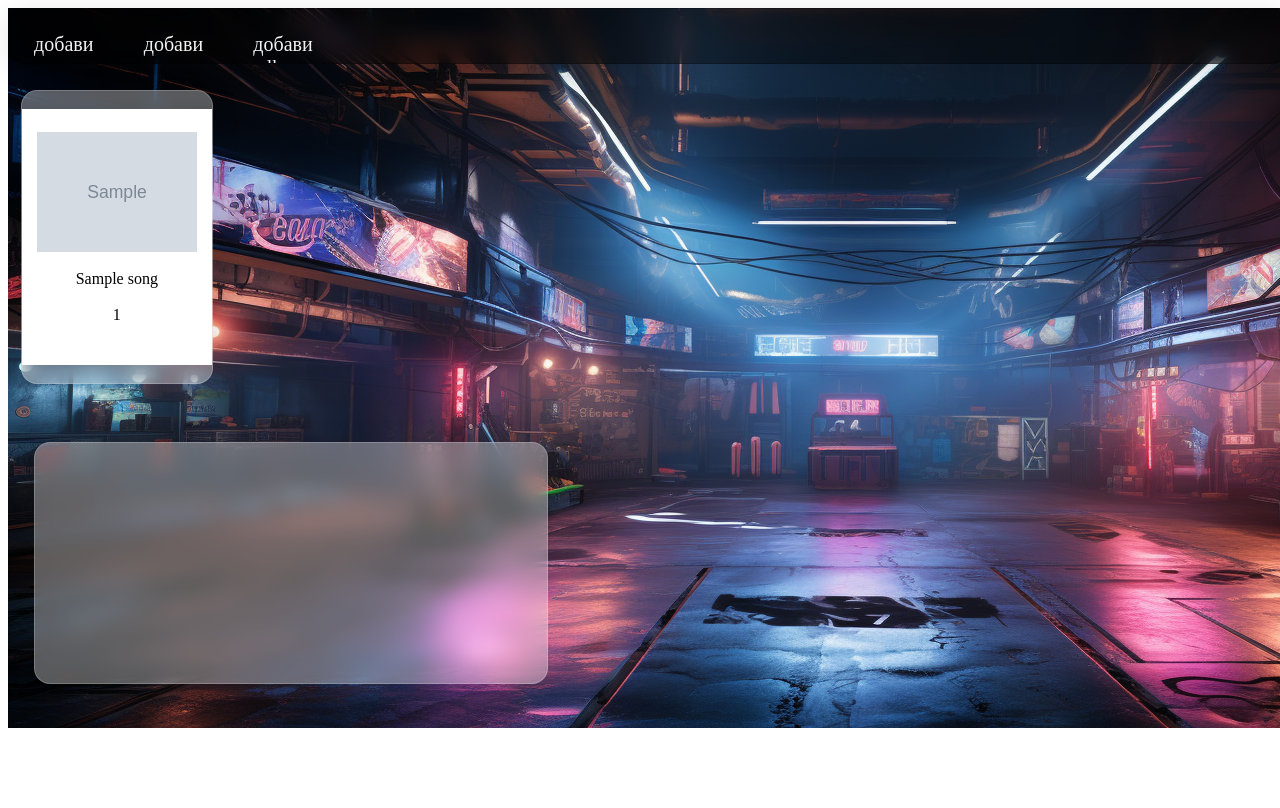
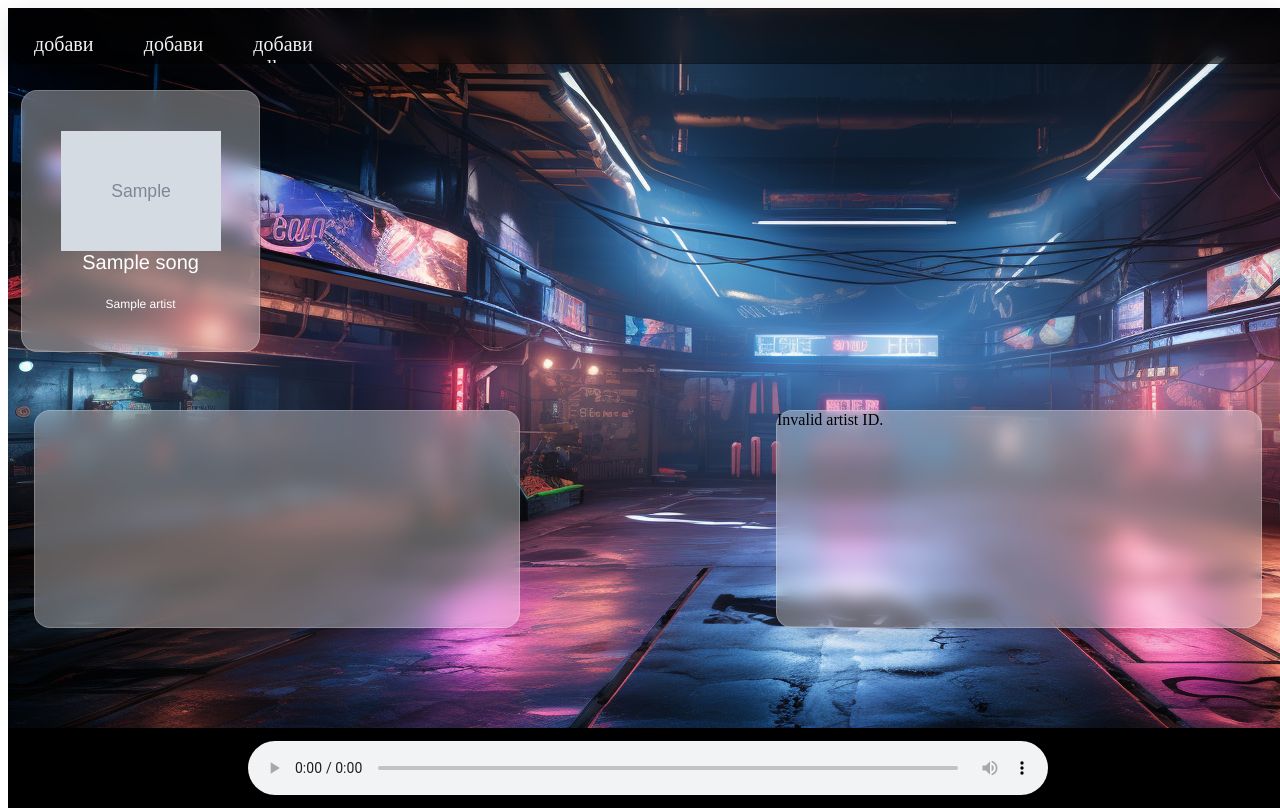
Before and after one commit to vaskata555/music, a PHP site: page / in a window 1280 px wide. Run offline with PHP 8.4, Linux system fonts and the light colour scheme; tables that the repository leaves empty or names only in its code hold one stand-in row (values such as "Sample post"); grey boxes marked "Sample" are stand-in pictures.

Commit message:
dynamicly changing player + better looks + player box field bellow

```diff
--- a/album_class.php
+++ b/album_class.php
@@ -1,4 +1,5 @@
 <?php
+require_once 'templates/dbConfig.php';
 class Album {
     private $id;
     private $artist_id;
@@ -141,7 +142,25 @@
             return null;
         }
     }
+    public function getAlbumByAlbumId($albumid) {
+        try {
+            $stmt = $this->db->prepare("SELECT * FROM album WHERE id = ?");
+            $stmt->bind_param('i', $albumid);
+            $stmt->execute();
+            $result = $stmt->get_result();
+
+            if ($result && $result->num_rows > 0) {
+                return $result->fetch_assoc(); // Return the first album
+            } else {
+                return null;
+            }
+        } catch (Exception $e) {
+            echo "Error: " . $e->getMessage();
+            return null;
+        }
+    }
 }
+
 
     $artist_id = "";
 $name = "";
--- a/get_artist_info.php
+++ b/get_artist_info.php
@@ -9,9 +9,10 @@
 
     if ($artistInfo) {
         // Display the retrieved artist information
-        echo "Artist ID: " . $artistInfo['id'] . "<br>";
+
+
+        echo "<img src=artistimg/" . $artistInfo['image'] . "></img><br>";
         echo "Name: " . $artistInfo['name'] . "<br>";
-        echo "Image String: " . $artistInfo['image'] . "<br>";
         echo "Description: " . $artistInfo['description'] . "<br><br>";
     } else {
         echo "Artist not found.";
--- a/index.php
+++ b/index.php
@@ -6,10 +6,11 @@
 <link rel="stylesheet" type="text/css" href="templates/style.css">
 </head>
 <body>
+<div class="wrap">
 <div class="background">
 <?php
 require_once("templates/header.php");
-
+require_once("album_class.php");
 require_once("artist_class.php");
 require_once("song_class.php");
 ?>
@@ -18,20 +19,20 @@
 <div class="musicrow">
 <?php
 
-    $Song = new Song($db,$artist_id,$id, $name, $image, $albumid);
+    $Song = new Song($db,$artist_id,$id, $name, $image, $albumid,$song);
     $Songs = $Song->getSong();
 
     // Display the artists
     foreach ($Songs as $Song) {
         echo "<div class='albumcell'>";
-        echo "<div class='albumcell_song' data-artist-id='{$Song['artist_id']}' data-artist-name='{$Song['name']}'>";
+        echo "<div class='songcell_song' data-songid='{$Song['id']}' data-artist-id='{$Song['artist_id']}' data-albumid='{$Song['albumid']}' data-artist-name='{$Song['name']}'>";
 
        // echo "Artist ID: " . $Song['artist_id'] . "<br>";
 
-        echo "<img class='songimage' src=songimg/" . $Song['image'] . "></img><br>";
+        echo "<img class='songimage' src=songimg/" . $Song['image'] . "></img>";
         echo "<div class='textsongs'>";
         echo "<p class='songname'>" . $Song['name'] . "</p><br>";
-         echo "<p class='songartist'>" . $Song['artist_id'] . "</p><br>";
+         echo "<p class='songartist'>" . $Song['artistname'] . "</p>";
        // echo "Album: " . $Song['albumid'] . "<br><br>";
        echo "</div>";
         echo "</div>";
@@ -57,7 +58,7 @@
     if ($artistInfo !== null) {
         echo "Artist ID: " . $artistInfo['id'] . "<br>";
         echo "Name: " . $artistInfo['name'] . "<br>";
-        echo "Image String: " . $artistInfo['image'] . "<br>";
+        echo "<img src=" . $artistInfo['image'] . "></img><br>";
         echo "Description: " . $artistInfo['description'] . "<br><br>";
     } else {
         echo "Artist not found.";
@@ -65,6 +66,43 @@
     }
 ?>
 </div>
+<div class="albumrow">
+<?php
+ if (isset($_GET['albumid'])) {
+  $albumid = $_GET['albumid'];
+  $Albums = new Album($db, null, null, null, null);
+  $AlbumInfo = $Albums->getAlbumByAlbumId($albumid);
+
+  if ($AlbumInfo) {
+      // Display the retrieved artist information
+      echo "Artist ID: " . $AlbumInfo['id'] . "<br>";
+      echo "Name: " . $AlbumInfo['artist_id'] . "<br>";
+      echo "Image String: " . $AlbumInfo['name'] . "<br>";
+      echo "artist: " . $AlbumInfo['image'] . "<br><br>";
+  } else {
+      echo "Artist not found.";
+  }
+} else {
+  echo "Invalid artist ID.";
+}
+?>
+</div>
+</div>
+</div>
+<div class="playerback">
+<?php
+if (isset($_GET['songid'])) {
+  $songid = $_GET['songid'];
+  $Song = new Song($db, null, null, null, null, null, null);
+  $Songinfo = $Song->getSongById($songid);
+}
+?>
+<audio controls id="myAudio" preload="metadata" style=" width:800px;">
+	<source id="audioSource" src="<?php echo isset($Songinfo['song']) ? $Songinfo['song'] : ''; ?>" type="audio/mpeg">
+
+	Your browser does not support the audio element.
+</audio>
+
 </div>
 </div>
 </body>
@@ -76,7 +114,7 @@
 <script>
 $(document).ready(function() {
   // Listen for click event on song div elements with class 'song'
-  $('.albumcell_song').on('click', function() {
+  $('.songcell_song').on('click', function() {
     var artist_id = $(this).data('artist-id');
 
     // Make an AJAX request to get the artist information
@@ -95,3 +133,57 @@
   });
 });
 </script>
+<script>
+$(document).ready(function() {
+  // Listen for click event on song div elements with class 'song'
+  $('.songcell_song').on('click', function() {
+    var albumid = $(this).data('albumid');
+
+    // Make an AJAX request to get the artist information
+    $.ajax({
+      url: 'get_album_info.php', // Replace 'get_artist_info.php' with the actual file name that will handle the AJAX request
+      method: 'GET',
+      data: { albumid: albumid },
+      success: function(response) {
+        // Update the artistrow div with the retrieved artist information
+        $('.albumrow').html(response);
+      },
+      error: function() {
+        console.log('Error occurred while retrieving artist information.');
+      }
+    });
+  });
+});
+</script>
+<script>
+  // jQuery script to handle the Ajax request and change audio source
+  $(document).ready(function() {
+    $('.songcell_song').on('click', function() {
+
+
+        var songid = $(this).data('songid');
+
+        $.ajax({
+        url: 'get_new_audio.php',
+        type: 'GET',
+        data: { songid: songid },
+        dataType: 'text',
+        success: function(audioSource) {
+          // Update the audio source dynamically
+          $('#audioSource').attr('src', audioSource);
+          var audioPlayer = $('#myAudio')[0]; // Get the DOM element
+        if (!audioPlayer.paused) {
+          audioPlayer.pause();
+        }
+
+        // Set the currentTime to 0 to reset the player without autoplaying
+        audioPlayer.currentTime = 0
+        $('#myAudio').get(0).load();
+        },
+        error: function(xhr, status, error) {
+          console.error(error);
+            }
+        });
+    });
+});
+</script>
--- a/song_class.php
+++ b/song_class.php
@@ -1,12 +1,14 @@
 
 
 <?php
+require_once 'templates/dbConfig.php';
 class Song {
     private $id;
     private $artist_id;
     private $name;
     private $image;
     private $albumid;
+    private $song;
 
     private $db;
     public function getartist_id() {
@@ -18,8 +20,14 @@
     public function getName() {
         return $this->name;
     }
+    public function getsongs() {
+        return $this->song;
+    }
     public function setartist_id($artist_id) {
         $this->artist_id = $artist_id;
+    }
+    public function setsongs($song) {
+        $this->song = $song;
     }
     public function setName($artist_id) {
         $this->name = $artist_id;
@@ -45,27 +53,28 @@
         $this->albumid = $albumid;
     }
 
-    public function __construct($db,$id,$artist_id,$name, $image, $albumid) {
+    public function __construct($db,$id,$artist_id,$name, $image, $albumid,$song) {
         $this->db = $db;
         $this->artist_id = $artist_id;
         $this->id = $id;
         $this->name = $name;
         $this->image = $image;
         $this->albumid = $albumid;
+        $this->song = $song;
     }
 
 
-    public function save($artist_id, $name, $image, $albumid) {
+    public function save($artist_id, $name, $image, $albumid,$song) {
         global $db;
 
         try {
-            $stmt = $db->prepare("INSERT INTO song (artist_id, name, image, albumid) VALUES (?, ?, ?, ?)");
+            $stmt = $db->prepare("INSERT INTO song (artist_id, name, image, albumid, song) VALUES (?, ?, ?, ?, ?)");
             if (!$stmt) {
                 throw new Exception("Failed to prepare the SQL statement");
             }
 
             // Bind the variables to the prepared statement
-            $stmt->bind_param('isss', $artist_id, $name, $image, $albumid);
+            $stmt->bind_param('issss', $artist_id, $name, $image, $albumid, $song);
             if ($stmt->execute()) {
                 echo "Data inserted successfully!";
             } else {
@@ -81,8 +90,8 @@
     public function update() {
         global $db;
 
-        $stmt = $db->prepare("UPDATE song SET artist_id = ?, name = ?, image = ?, albumid = ? WHERE id = ?");
-        $stmt->bind_param('isssi', $this->artist_id, $this->name, $this->image, $this->albumid, $this->id);
+        $stmt = $db->prepare("UPDATE song SET artist_id = ?, name = ?, image = ?, albumid = ?, song =? WHERE id = ?");
+        $stmt->bind_param('isssi', $this->artist_id, $this->name, $this->image, $this->albumid, $this->id, $this->song);
         $stmt->execute();
     }
 
@@ -100,7 +109,9 @@
 public function getSong() {
     $songs = array();
 
-    $sql = "SELECT * FROM song";
+    $sql = "SELECT s.id,s.name,s.artist_id,s.image,s.albumid,s.song, a.name as artistname
+        FROM song s
+        INNER JOIN artist a ON s.artist_id = a.id";
     $result = $this->db->query($sql);
 
     if ($result && $result->num_rows > 0) {
@@ -112,12 +123,41 @@
 
     return $songs;
 }
+public function getSongById($id)
+{
+    try {
+        // Implement the logic to fetch the song information based on the provided 'id'
+        $sql = "SELECT * FROM song WHERE id = ?";
+        $stmt = $this->db->prepare($sql);
+
+        if (!$stmt) {
+            throw new Exception("Error in preparing the SQL query: " . $this->db->error);
+        }
+
+        $stmt->bind_param('i', $id); // Assuming 'id' is an integer, adjust the type accordingly if it's different
+
+        if ($stmt->execute()) {
+            $result = $stmt->get_result();
+            if ($result && $result->num_rows > 0) {
+                $song = $result->fetch_assoc();
+                $stmt->close();
+                return $song;
+            }
+        }
+        return null;
+    } catch (Exception $e) {
+        echo "Error: " . $e->getMessage();
+        return null;
+    }
+}
+
 }
 $artist_id = "";
 $name = "";
 $image = "";
 $albumid = "";
 $id = "";
-$Song = new Song($db,$artist_id,$id,$name, $image, $albumid);
+$song = "";
+$Song = new Song($db,$artist_id,$id,$name, $image, $albumid,$song);
 
     ?>
--- a/templates/style.css
+++ b/templates/style.css
@@ -1,14 +1,14 @@
 .background{
-    position:absolute;
+    position:relative;
     background-image: url('../images/cyber.png');
     background-repeat: no-repeat;
 
     width:100%;
-   height:100%;
+   height:90%;
 
 
 }
-.albumcell_song{
+.songcell_song{
     position: relative;
     display:flex;
     flex-direction: column;
@@ -20,13 +20,15 @@
 
     align-items: center;
     justify-content: center;
-    background: #fff;
+    color:white;
+    font-size: 20px;
+   font-family: HELVETICA;
 
 }
 .gridmaker{
     display: grid;
-  grid-template-columns: 10% 80% 10%;
-  width: 100%;
+  grid-template-columns: 10% 70% 10%;
+  width: 90%;
   height: 40%;
   margin-bottom: 2rem;
   grid-column-start: 2;
@@ -64,12 +66,26 @@
 border: 1px solid rgba(255, 255, 255, 0.2);
 }
 .artistrow{
-    width:100%;
+
     height:100%;
     grid-column-start: 1;
     margin-left:5%;
     grid-row-start: 1;
     margin-top:2vw;
+background: rgba(255, 255, 255, 0.34);
+border-radius: 16px;
+box-shadow: 0 4px 30px rgba(0, 0, 0, 0.1);
+backdrop-filter: blur(9.1px);
+-webkit-backdrop-filter: blur(9.1px);
+border: 1px solid rgba(255, 255, 255, 0.2);
+}
+.albumrow{
+
+  height:100%;
+  grid-column-start: 3;
+  margin-right:5%;
+  grid-row-start: 1;
+  margin-top:2vw;
 background: rgba(255, 255, 255, 0.34);
 border-radius: 16px;
 box-shadow: 0 4px 30px rgba(0, 0, 0, 0.1);
@@ -118,9 +134,30 @@
 justify-content: center;
 align-items: center;
   }
+  p.songname{
+    font-size:20px;
+  }
+  p.songartist{
+    font-size:12px;
+  }
   .textsongs{
     display:flex;
     flex-direction: column;
     justify-content: center;
     align-items: center;
   }
+  .playerback{
+    position: relative;
+    background-color: black;
+    width:100%;
+    height:10%;
+    display: flex;
+    flex-direction: row;
+    justify-content: center;
+    align-items: center;
+  }
+  .wrap{
+    position: absolute;
+    width:100%;
+    height:100%;
+  }
```
Also changed, not shown: add_song.php (+6 -2 lines).
